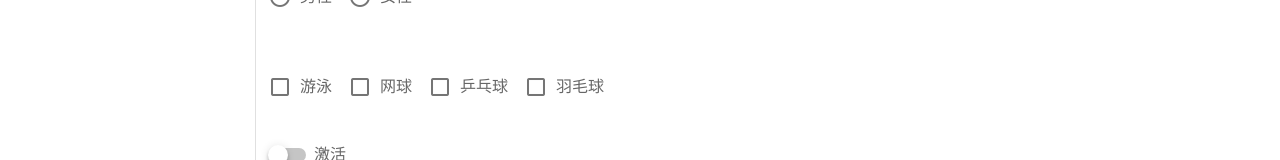
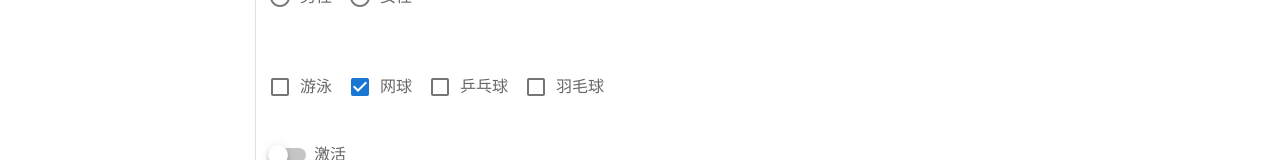
Before and after one commit to ZHTGitHub/vue-rocket, a Vue app: page /demo/form in a window 1280 px wide. Shown: the part 471-631 px from the top of the page. Built offline with nearby package versions, Linux system fonts and the light colour scheme.

Commit message:
Fixed bug of component ZCheckbox.vue

```diff
--- a/src/components/ZCheckboxs/ZCheckboxs.vue
+++ b/src/components/ZCheckboxs/ZCheckboxs.vue
@@ -79,9 +79,10 @@
 
       value: {
         handler(value) {
-          console.log(value)
           if(!value) {
             this.values = []
+          }else {
+            this.values = value
           }
         },
         immediate: true
--- a/src/views/demo/Form/Form.vue
+++ b/src/views/demo/Form/Form.vue
@@ -57,6 +57,7 @@
               :label="item.label"
               :rules="item.rules"
               :options="hobbyOptions"
+              :defaultValue="[2]"
             ></z-checkboxs>
           </v-col>
 
```
